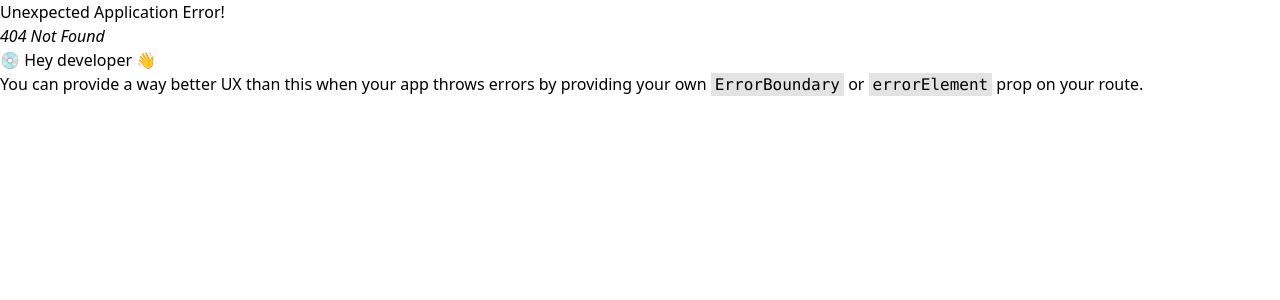
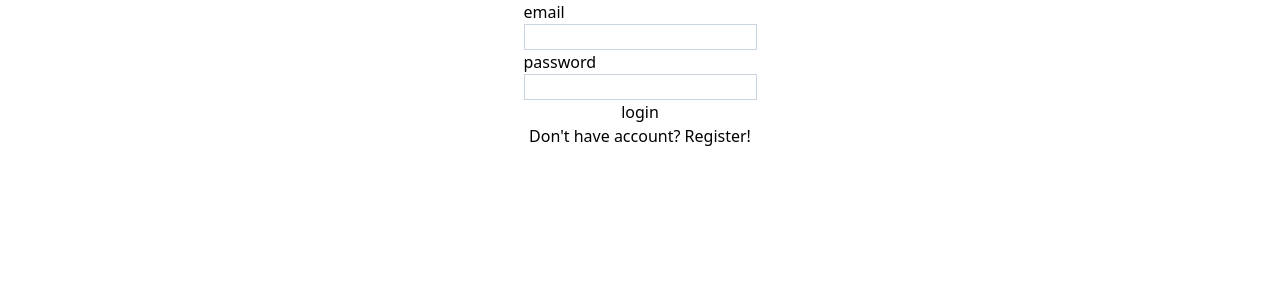
Before and after one commit to mojotron/blog-client, a React (Vite) app: page /login in a window 1280 px wide. Before the commit this address had no page. Shown: the top 300 px of the page. Built offline with nearby package versions, Linux system fonts and the light colour scheme.

Commit message:
add structure for login

```diff
--- a/src/App.tsx
+++ b/src/App.tsx
@@ -3,12 +3,16 @@ import { createBrowserRouter, RouterProvider } from "react-router-dom";
 import MainLayout from "./layouts/main/MainLayout";
 // pages
 import Homepage from "./pages/homepage/Homepage";
+import Login from "./pages/login/Login";
 
 const router = createBrowserRouter([
   {
     path: "/",
     element: <MainLayout />,
-    children: [{ index: true, element: <Homepage /> }],
+    children: [
+      { index: true, element: <Homepage /> },
+      { path: "/login", element: <Login /> },
+    ],
   },
 ]);
 
--- /dev/null
+++ b/src/hooks/useLogin.ts
@@ -0,0 +1,10 @@
+import { useCallback, useState } from "react";
+
+export const useLogin = () => {
+  const [isLoading, setIsLoading] = useState(false);
+  const [error, setError] = useState(null);
+
+  const login = useCallback(async () => {}, []);
+
+  return { login, isLoading, error };
+};
--- /dev/null
+++ b/src/pages/login/Login.tsx
@@ -0,0 +1,44 @@
+import { FormEvent, useState } from "react";
+import { Link } from "react-router-dom";
+
+const Login = () => {
+  const [email, setEmail] = useState("");
+  const [password, setPassword] = useState("");
+
+  const handleSubmit = (e: FormEvent<HTMLFormElement>) => {
+    e.preventDefault();
+
+    setEmail("");
+    setPassword("");
+  };
+
+  return (
+    <div className="flex flex-col items-center justify-center">
+      <form className="flex flex-col max-w-[450px]" onSubmit={handleSubmit}>
+        <label>email</label>
+        <input
+          className="border border-slate-300 outline-none focus:ring focus:ring-emerald-300"
+          type="email"
+          required
+          value={email}
+          onChange={(e) => setEmail(e.target.value)}
+        />
+
+        <label>password</label>
+        <input
+          className="border border-slate-300 outline-none focus:ring focus:ring-emerald-300"
+          type="password"
+          required
+          value={password}
+          onChange={(e) => setPassword(e.target.value)}
+        />
+
+        <button type="submit">login</button>
+      </form>
+
+      <Link to="/register">Don't have account? Register!</Link>
+    </div>
+  );
+};
+
+export default Login;
```
